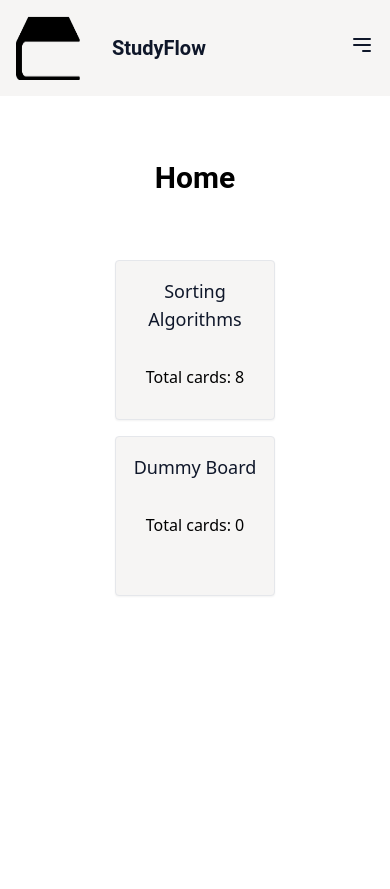
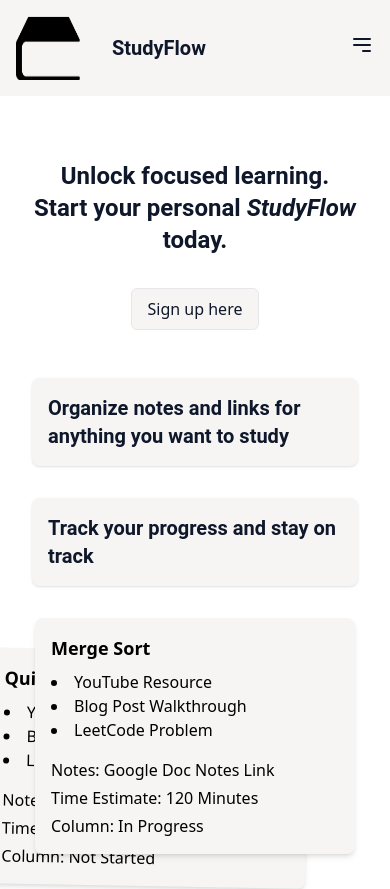
Before and after one commit to Alforoan/studyflow, a React (Vite) app in the folder client/: page / in a window 390 px wide. Before the commit the page ends 844 px from the top, so only its background shows below. Built offline with nearby package versions, Linux system fonts and the light colour scheme.

Commit message:
added simple responsive view landing page

```diff
--- a/client/src/App.tsx
+++ b/client/src/App.tsx
@@ -2,15 +2,17 @@ import { BrowserRouter as Router, Route, Routes } from "react-router-dom";
 import Navbar from "./components/Navbar";
 import Home from "./pages/Home";
 import Account from "./pages/Account";
+import Landing from "./pages/Landing";
 
 function App() {
   return (
     <Router>
       <Navbar />
       <Routes>
-        <Route path="/" element={<Home />} />
+        <Route path="/" element={<Landing />} />
+        <Route path="/home" element={<Home />} />
         <Route path="/account" element={<Account />} />
-        <Route path="/logout" element={<Home />} />
+        {/* <Route path="/logout" element={<Home />} /> */}
       </Routes>
     </Router>
   );
--- a/client/src/components/Navbar.tsx
+++ b/client/src/components/Navbar.tsx
@@ -7,7 +7,6 @@ import Logo from "../assets/noun-study-logo2.png";
 const Navbar: React.FC = () => {
   const [isOpen, setIsOpen] = useState(false);
   const { isAuthenticated, loginWithRedirect, logout } = useAuth0();
-
 
   // Function to handle logout
   const handleLogout = () => {
@@ -49,14 +48,14 @@ const Navbar: React.FC = () => {
                 onClick={handleRegister}
                 className="font-primary text-primaryText hover:text-primaryTextLighter"
               >
-                Register
+                Sign up
               </button>
             </>
           )}
           {isAuthenticated && (
             <>
               <Link
-                to="/"
+                to="/home"
                 className="font-primary text-primaryText hover:text-primaryTextLighter"
               >
                 Home
@@ -145,14 +144,14 @@ const Navbar: React.FC = () => {
                   onClick={handleRegister}
                   className="text-primaryText hover:text-primaryTextLighter"
                 >
-                  Register
+                  Sign up
                 </button>
               </>
             )}
             {isAuthenticated && (
               <>
                 <Link
-                  to="/"
+                  to="/home"
                   className="text-primaryText hover:text-primaryTextLighter"
                 >
                   Home
--- /dev/null
+++ b/client/src/components/StackedCards.tsx
@@ -0,0 +1,34 @@
+import React from "react";
+
+const StackedCards: React.FC = () => {
+  return (
+    <div className="relative flex justify-center items-center">
+      <div className="relative">
+        <div className="absolute z-0 transform rotate-1 bg-secondaryElements p-4 w-80 shadow-md rounded-lg top-8 -left-12">
+          <h2 className="text-lg font-bold mb-2">Quick Sort</h2>
+          <ul className="list-disc list-inside">
+            <li>YouTube Resource</li>
+            <li>Blog Post Walkthrough</li>
+            <li>LeetCode Problem</li>
+          </ul>
+          <p className="mt-4">Notes: Google Doc Notes Link</p>
+          <p className="mt-1">Time Estimate: 90 Minutes</p>
+          <p className="mt-1">Column: Not Started</p>
+        </div>
+        <div className="relative z-10 bg-secondaryElements p-4 w-80 shadow-md rounded-lg">
+          <h2 className="text-lg font-bold mb-2">Merge Sort</h2>
+          <ul className="list-disc list-inside">
+            <li>YouTube Resource</li>
+            <li>Blog Post Walkthrough</li>
+            <li>LeetCode Problem</li>
+          </ul>
+          <p className="mt-4">Notes: Google Doc Notes Link</p>
+          <p className="mt-1">Time Estimate: 120 Minutes</p>
+          <p className="mt-1">Column: In Progress</p>
+        </div>
+      </div>
+    </div>
+  );
+};
+
+export default StackedCards;
--- /dev/null
+++ b/client/src/pages/Landing.tsx
@@ -0,0 +1,55 @@
+import React from "react";
+import StackedCards from "../components/StackedCards";
+import { useAuth0 } from "@auth0/auth0-react";
+
+
+const Landing: React.FC = () => {
+
+  const { loginWithRedirect } = useAuth0();
+
+  return (
+    <div className="container mx-auto p-8">
+      {/* Call to action */}
+      <div className="text-center my-8">
+        <h1 className="text-2xl lg:text-4xl font-bold font-primary text-primaryText">
+          Unlock focused learning. Start your personal{" "}
+          <span className="italic">StudyFlow</span> today.
+        </h1>
+        <div className="text-center my-8"> {/* Call to action section */}
+          <button
+            onClick={() => loginWithRedirect()}
+            className="bg-secondaryElements px-4 py-2 border rounded-md hover:text-primaryTextLighter text-primaryText"
+          >
+            Sign up here
+          </button>
+        </div>
+      </div>
+
+      {/* Features and Stacked Cards on larger screens */}
+      <div className="grid grid-cols-1 lg:grid-cols-2 gap-8 lg:justify-items-center lg:mt-40">
+        {/* Feature descriptions */}
+        <div className="mx-auto max-w-md lg:max-w-none">
+          <div className="mt-4 space-y-8">
+            <div className="p-4 bg-secondaryElements rounded-lg shadow">
+              <p className="font-semibold font-primary text-primaryText text-xl">
+                Organize notes and links for anything you want to study
+              </p>
+            </div>
+            <div className="p-4 bg-secondaryElements rounded-lg shadow">
+              <p className="font-semibold font-primary text-primaryText text-xl">
+                Track your progress and stay on track
+              </p>
+            </div>
+          </div>
+        </div>
+
+        {/* Stacked Cards Component*/}
+        <div className="lg:w-full">
+          <StackedCards />
+        </div>
+      </div>
+    </div>
+  );
+};
+
+export default Landing;
```
Also changed, not shown: 1 other file (tests, documents, lock files or other folders).
